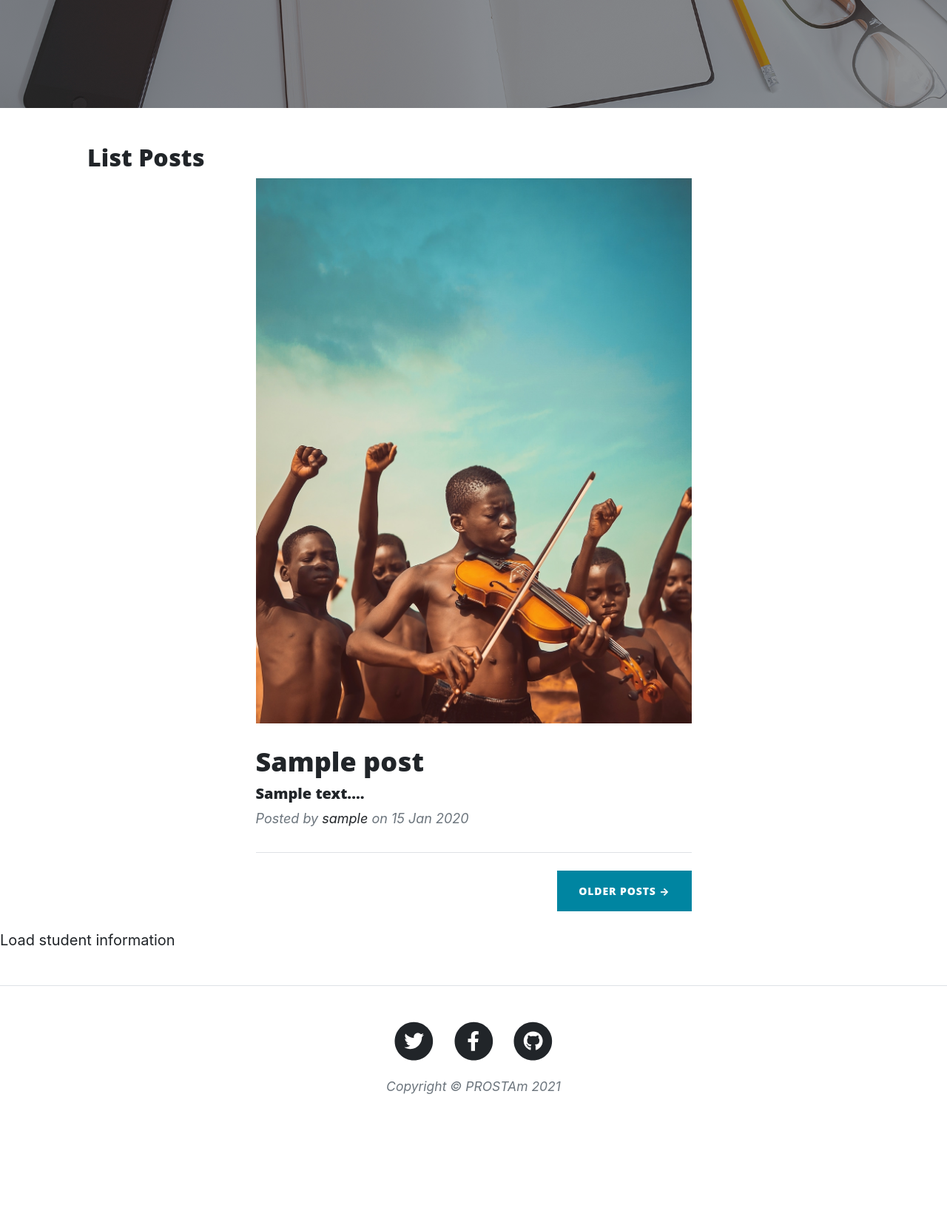
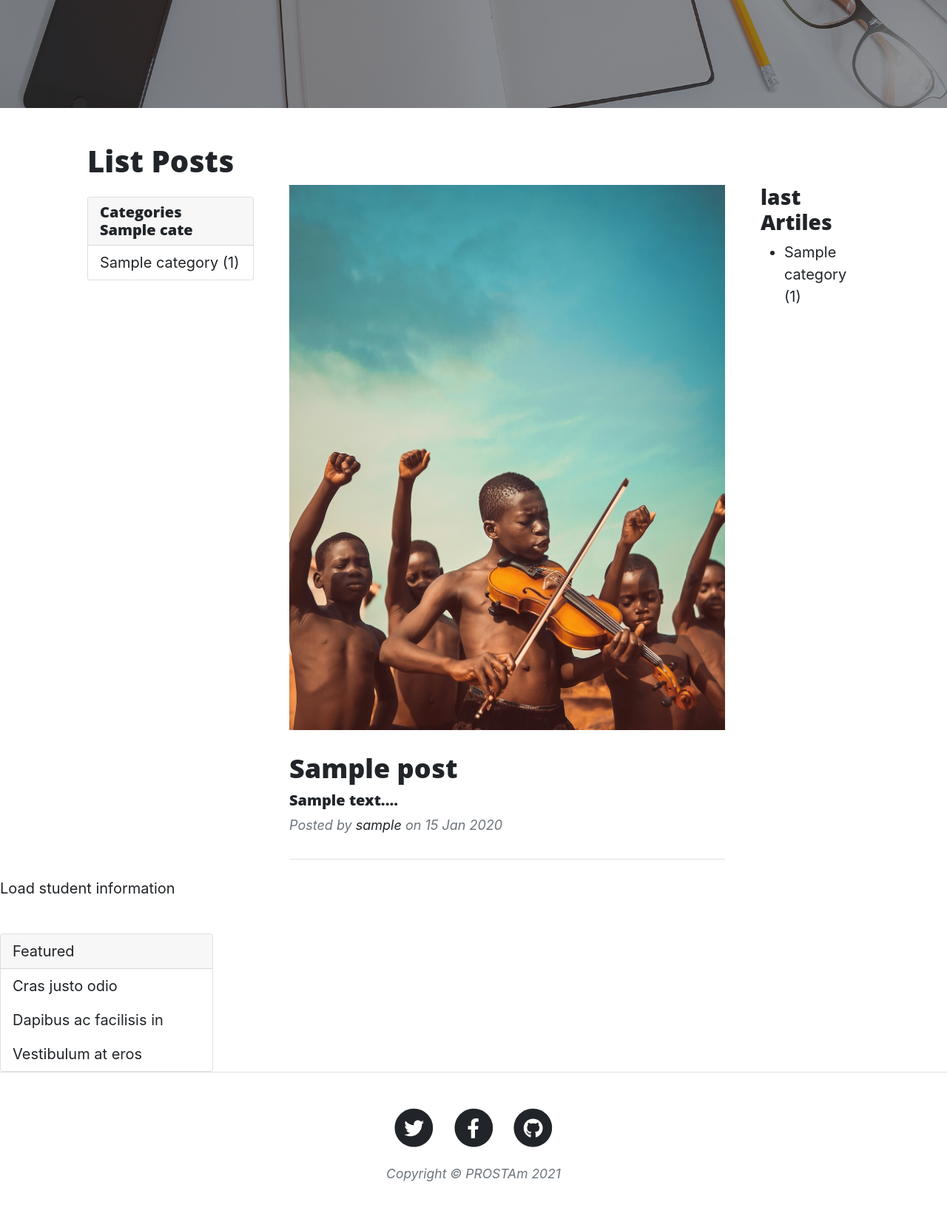
Before and after one commit to Ya27cine/Blog_full, a Symfony app: template templates/blog/index.html.twig in a window 1280 px wide. Shown: the part 448-2096 px from the top of the page at 74% size. Before the commit the page ends 1927 px from the top, so only its background shows below. Run offline with Twig, Linux system fonts and the light colour scheme; the template is opened without the code that fills it: most values are stand-ins (such as "Sample title", 1, 10 or a date in 2020); some libraries are stand-ins or nearby versions.

Commit message:
test filtre per category

```diff
--- a/composer.json
+++ b/composer.json
@@ -10,6 +10,7 @@
         "doctrine/doctrine-bundle": "^2.4",
         "doctrine/doctrine-migrations-bundle": "^3.1",
         "doctrine/orm": "^2.10",
+        "knplabs/knp-paginator-bundle": "^5.7",
         "phpdocumentor/reflection-docblock": "^5.2",
         "sensio/framework-extra-bundle": "^5.1",
         "symfony/asset": "4.4.*",
--- a/config/bundles.php
+++ b/config/bundles.php
@@ -12,4 +12,5 @@ return [
     Doctrine\Bundle\MigrationsBundle\DoctrineMigrationsBundle::class => ['all' => true],
     Symfony\Bundle\SecurityBundle\SecurityBundle::class => ['all' => true],
     Twig\Extra\TwigExtraBundle\TwigExtraBundle::class => ['all' => true],
+    Knp\Bundle\PaginatorBundle\KnpPaginatorBundle::class => ['all' => true],
 ];
--- a/templates/blog/index.html.twig
+++ b/templates/blog/index.html.twig
@@ -21,13 +21,29 @@
 
           <!-- Main Content-->
         <div class="container px-4 px-lg-5">
-            <div class="row gx-4 gx-lg-5 justify-content-center">
+            <div class="row gx-4 gx-lg-5">
 
 
             {% if posts  %}
-                    <h2> List Posts </h2>
-                        <div class="col-md-10 col-lg-8 col-xl-7">
-                                {% for post in posts %}
+                    <h1> List Posts </h1>
+                        <div class="col-md-3 my-3">
+
+                            <div class="card">
+                                <h5 class="card-header">Categories {{ cate }}</h5>
+                                    <ul class="list-group list-group-flush">
+                                    {% for category in categories %}
+
+                                            <li class="list-group-item">
+                                                <a href="?category={{ category.name  }}">
+                                                 {{ category.name }}  ({{ category.count }})
+                                                </a>
+                                            </li>
+                                    {% endfor %}
+                                    </ul>
+                            </div>
+                        </div>
+                        <div class="col-md-7 col-lg-6 col-xl-7">
+                                {% for post in posts  %}
                                     <!-- Post preview-->
 
                                         {% set linkimg = 'assets/img/posts/p' ~ (post.id) ~ '.jpg'%}
@@ -49,7 +65,22 @@
                                         <hr class="my-4" />
                                 {% endfor %}
 
-                            <div class="d-flex justify-content-end mb-4"><a class="btn btn-primary text-uppercase" href="#!">Older Posts →</a></div>
+                            <!-- <div class="d-flex justify-content-end mb-4"><a class="btn btn-primary text-uppercase" href="#!">Older Posts →</a></div>  -->
+                            <nav aria-label="Page navigation">
+                                    {{  knp_pagination_render(posts) }}
+                            </nav>
+                        </div>
+
+                        <div class="col-md-2">
+                            <h3>last Artiles</h3>
+                            <ul>
+                            {% for category in categories %}
+
+                                    <li>
+                                        <a href=""> {{ category.name }}  ({{ category.count }})</a>
+                                    </li>
+                            {% endfor %}
+                            </ul>
                         </div>
             {% else %}
                  <h3> there are no articles !!</h3>
@@ -72,6 +103,17 @@
       <tbody id="student"></tbody>
    </table>
 
+
+   <div class="card" style="width: 18rem;">
+    <div class="card-header">
+      Featured
+    </div>
+    <ul class="list-group list-group-flush">
+      <li class="list-group-item">Cras justo odio</li>
+      <li class="list-group-item">Dapibus ac facilisis in</li>
+      <li class="list-group-item">Vestibulum at eros</li>
+    </ul>
+  </div>
 {% endblock %}
 
 
```
Also changed, not shown: src/Controller/BlogController.php (+25 -4 lines), templates/pagination/bootstrap_v5_pagination.html.twig (added, +11 -0 lines), config/services.yaml (line endings or trailing spaces), 2 other files.
